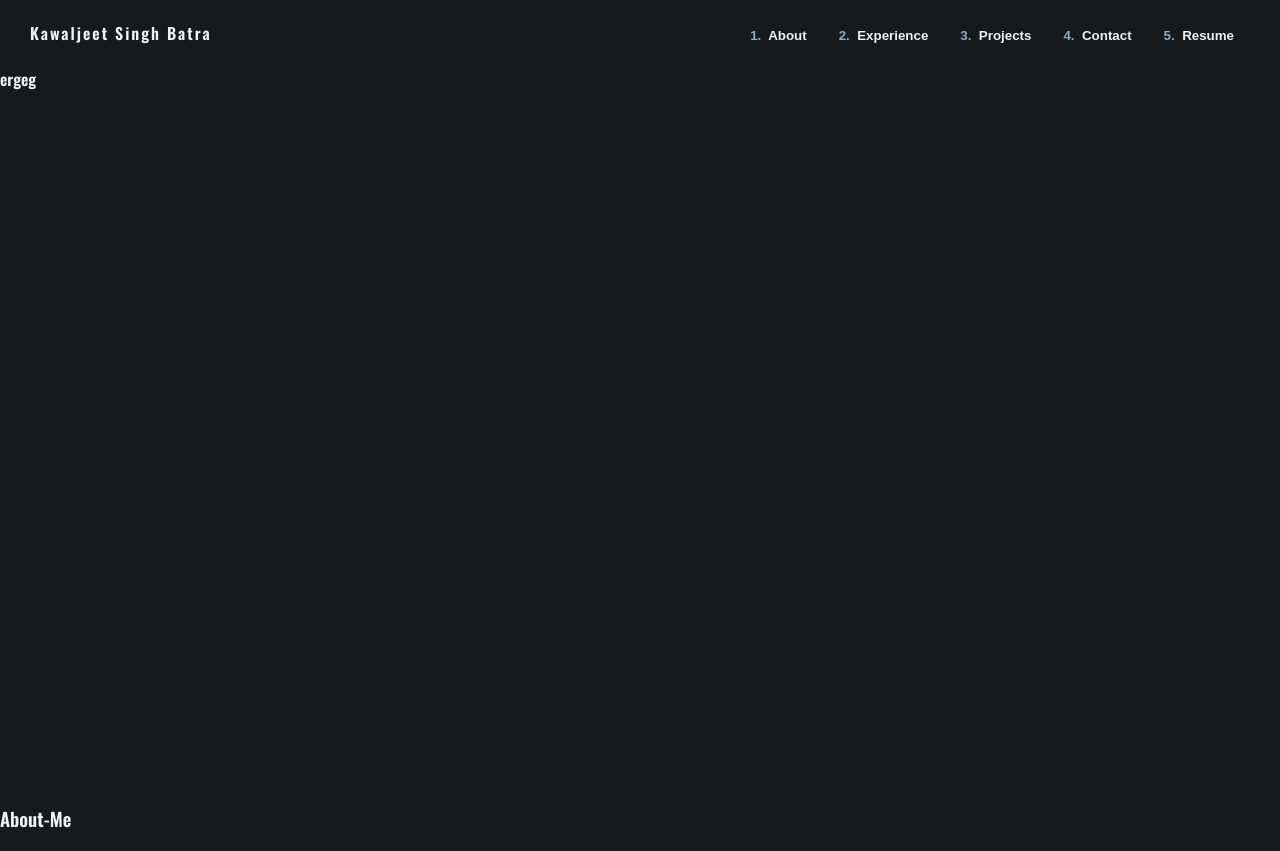
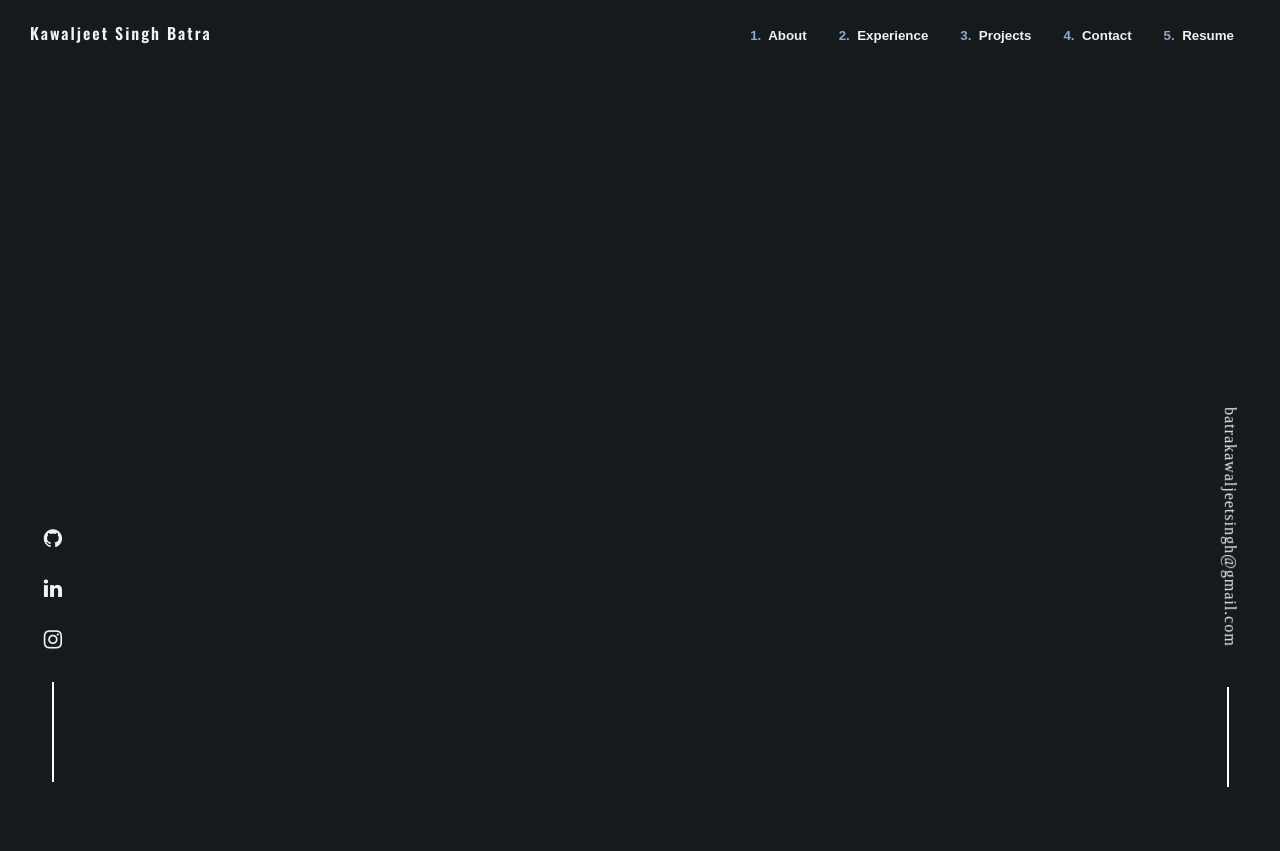
Before and after one commit to Kawaljeet2001/Portfolio, a React (Create React App) app: page / in a window 1280 px wide. After the commit the page ends 800 px from the top, so only its background shows below. Built offline with nearby package versions, Linux system fonts and the light colour scheme.

Commit message:
added the profiles section and email div

```diff
--- a/public/index.html
+++ b/public/index.html
@@ -6,7 +6,8 @@
     <meta name="viewport" content="width=device-width, initial-scale=1" />
     <meta name="theme-color" content="#000000" />
     <link rel="preconnect" href="https://fonts.gstatic.com">
-<link href="https://fonts.googleapis.com/css2?family=Oswald:wght@600&display=swap" rel="stylesheet">
+    <link href="https://fonts.googleapis.com/css2?family=Oswald:wght@600&display=swap" rel="stylesheet">
+    <link rel="stylesheet" href="https://cdnjs.cloudflare.com/ajax/libs/font-awesome/4.7.0/css/font-awesome.min.css"/>
     <meta
       name="description"
       content="Web site created using create-react-app"
--- a/src/App.css
+++ b/src/App.css
@@ -49,3 +49,54 @@ button{
   color: #8da9c4;
   font-weight: bold;
 }
+
+.profiles-div{
+  margin-top: 430px;
+  margin-left: 40px;
+  position: fixed;
+  display: flex;
+  justify-content: space-evenly;
+  flex-direction: column;
+  align-items: center;
+  width: 2%;
+  height: 320px;
+
+
+}
+
+.vl{
+  background: white;
+  height: 100px;
+  width: 2px;
+}
+
+.fa{
+  transition: 0.2s ease;
+  cursor: pointer;
+}
+.fa:hover{
+  color: #8da9c4 !important;
+}
+
+.email{
+  position: fixed;
+  right: -70px;
+  display: flex;
+  flex-direction: column;
+  margin-top: 435px;
+  align-items: center;
+  justify-content: space-evenly;
+}
+
+.email p{
+  display: block;
+  font-family: cursive;
+  letter-spacing: 1px;
+  font-weight: 100;
+  margin-left: 5px;
+  transform: rotate(90deg);
+}
+
+.email .vl{
+  margin-top: 135px;
+}
--- a/src/Components/About.jsx
+++ b/src/Components/About.jsx
@@ -3,7 +3,7 @@ import React from 'react'
 const About = () => {
     return (
         <div className = "About">
-            <h3>About-Me</h3>
+            {/* <h3>About-Me</h3> */}
         </div>
     )
 }
--- a/src/Components/Landing.jsx
+++ b/src/Components/Landing.jsx
@@ -5,7 +5,16 @@ const Landing = () => {
 
     return (
         <div className = "Landing">
-            ergeg
+            <div className = "profiles-div">
+                <i className="fa fa-github fa-lg" aria-hidden="true"></i>
+                <i className="fa fa-linkedin fa-lg" aria-hidden="true"></i>
+                <i className="fa fa-instagram fa-lg" aria-hidden="true"></i>
+                <div className = "vl"></div>
+            </div>
+            <div className = "email">
+                <p>batrakawaljeetsingh@gmail.com</p>
+                <div className = "vl"></div>
+            </div>
         </div>
     )
 }
```
